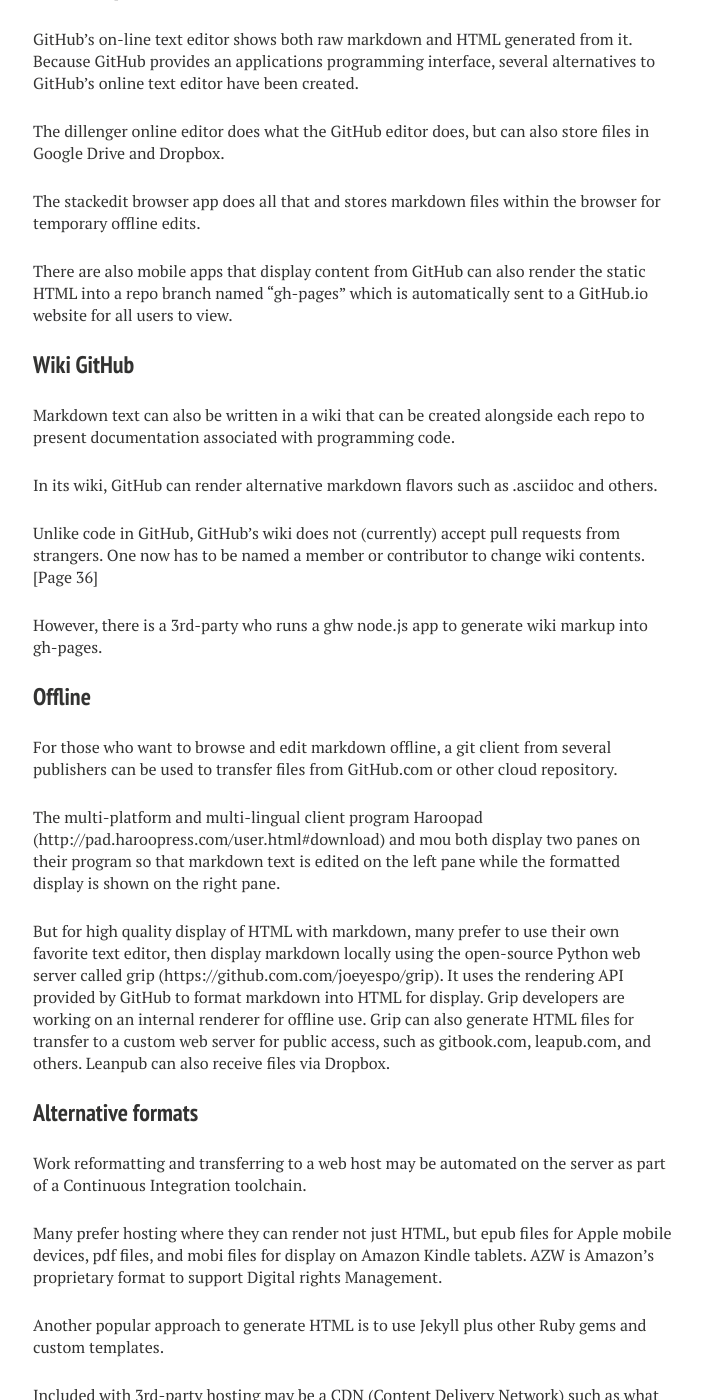
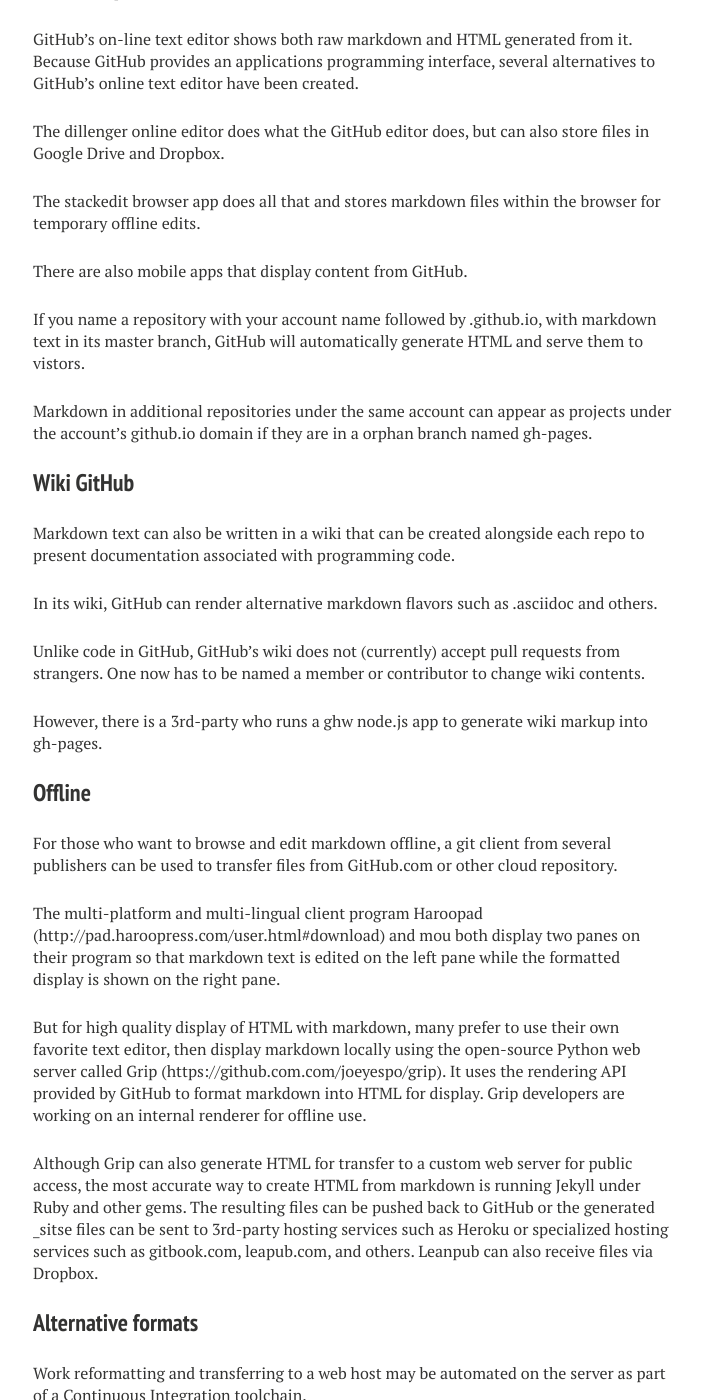
Before and after one commit to anilmainali/wilsonmar.github.io, a Jekyll site: the page built from _posts/2016-03-06-git-and-github.md, in a window 1280 px wide and 1400 px high, scrolled down 2261 px. Shown: the whole window, without its empty margins (287-989 px from the left). Built offline with Jekyll 4.4.1, drawn with Linux system fonts in a browser that asks for light colours; nearby versions of some CDN libraries; comment, search, counter and statistics services are not loaded.

Commit message:
Update git tutorial

```diff
--- a/_posts/2016-03-06-git-and-github.md
+++ b/_posts/2016-03-06-git-and-github.md
@@ -55,18 +55,28 @@
 
 GitHub's on-line text editor shows both raw markdown and HTML generated from it. Because GitHub provides an applications programming interface, several alternatives to GitHub’s online text editor have been created.
 
-The dillenger online editor does what the GitHub editor does, but can also store files in Google Drive and Dropbox.
+The dillenger online editor does what the GitHub editor does,
+but can also store files in Google Drive and Dropbox.
 
 The stackedit browser app does all that and stores markdown files within the browser for temporary offline edits.
 
-There are also mobile apps that display content from GitHub can also render the static HTML into a repo branch named “gh-pages” which is automatically sent to a GitHub.io website for all users to view.
+There are also mobile apps that display content from GitHub.
+
+If you name a repository with your account name followed by .github.io,
+with markdown text in its master branch, GitHub will automatically
+generate HTML and serve them to vistors.
+
+Markdown in additional repositories under the same account
+can appear as projects under the account's github.io domain
+if they are in a orphan branch named gh-pages.
 
 ### Wiki GitHub
 Markdown text can also be written in a wiki that can be created alongside each repo to present documentation associated with programming code.
 
 In its wiki, GitHub can render alternative markdown flavors such as .asciidoc and others.
 
-Unlike code in GitHub, GitHub’s wiki does not (currently) accept pull requests from strangers. One now has to be named a member or contributor to change  wiki contents. [Page 36]
+Unlike code in GitHub, GitHub’s wiki does not (currently) accept pull requests from strangers.
+One now has to be named a member or contributor to change wiki contents.
 
 However, there is a 3rd-party who runs a ghw node.js app to generate wiki markup into gh-pages.
 
@@ -75,7 +85,16 @@
 
 The multi-platform and multi-lingual client program Haroopad (http://pad.haroopress.com/user.html#download) and mou both display two panes on their program so that markdown text is edited on the left pane while the formatted display is shown on the right pane.
 
-But for high quality display of HTML with markdown, many prefer to use their own favorite text editor, then display markdown locally using the open-source Python web server called grip (https://github.com.com/joeyespo/grip). It uses the rendering API provided by GitHub to format markdown into HTML for display. Grip developers are working on an internal renderer for offline use. Grip can also generate HTML files for transfer to a custom web server for public access, such as gitbook.com, leapub.com, and others. Leanpub can also receive files via Dropbox.
+But for high quality display of HTML with markdown, many prefer to use their own favorite text editor, then display markdown locally using the open-source Python web server called
+Grip (https://github.com.com/joeyespo/grip).
+It uses the rendering API provided by GitHub to format markdown into HTML for display. Grip developers are working on an internal renderer for offline use.
+
+Although Grip can also generate HTML for transfer to a custom web server for public access,
+the most accurate way to create HTML from markdown is running Jekyll under Ruby and other gems.
+The resulting files can be pushed back to GitHub or the generated _sitse files can be sent to
+3rd-party hosting services
+such as Heroku or specialized hosting services such as
+gitbook.com, leapub.com, and others. Leanpub can also receive files via Dropbox.
 
 ### Alternative formats
 Work reformatting and transferring to a web host may be automated on the server as part of a Continuous Integration toolchain.
```
